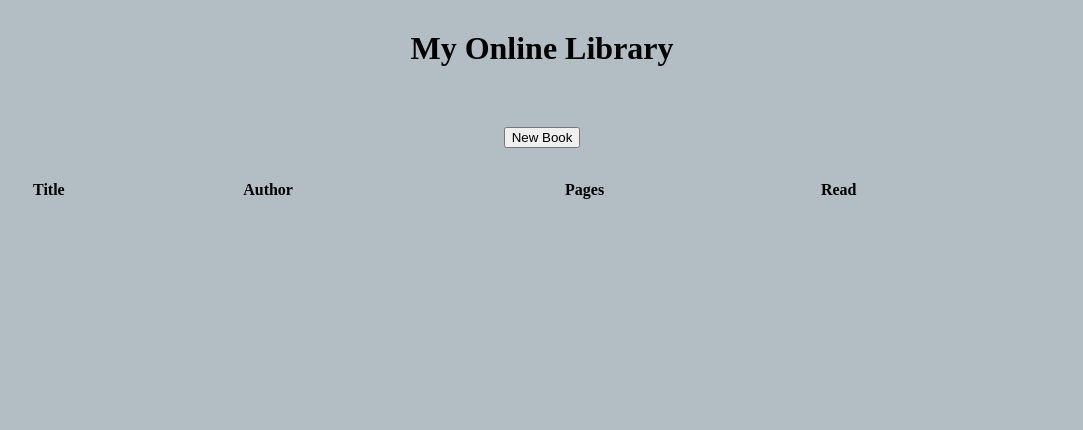
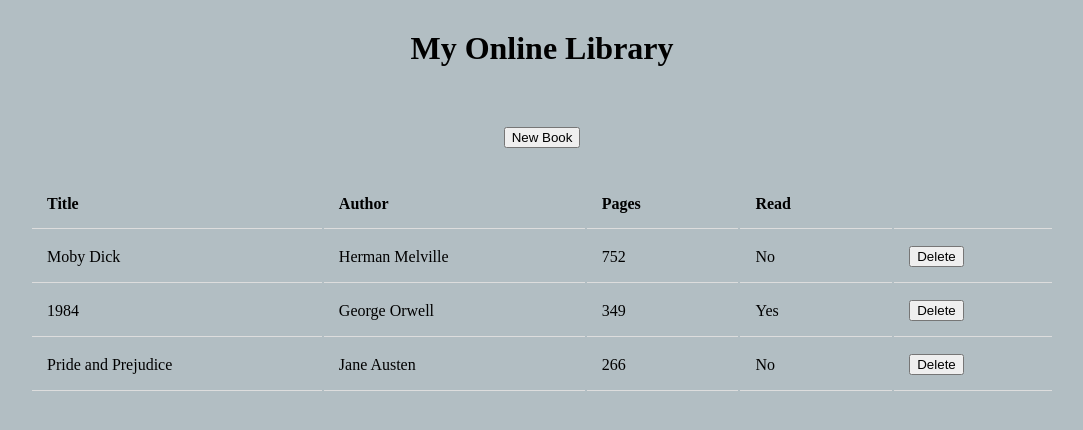
Before and after one commit to Rolomza/small-library-app, a plain HTML site: page index.html in a window 1280 px wide. Shown: the whole page, without its empty margins (98-1181 px from the left). Drawn offline with Linux system fonts and the light colour scheme.

Commit message:
render function

```diff
--- a/index.html
+++ b/index.html
@@ -13,10 +13,11 @@
         <button class="btn add-btn">New Book</button>
         <table class="main-table">
         <tr>
-            <th>Title</th>
-            <th>Author</th>
-            <th>Pages</th>
-            <th>Read</th>
+            <th id="book-title">Title</th>
+            <th id="book-author">Author</th>
+            <th id="book-pages">Pages</th>
+            <th id="status">Read</th>
+            <th id="options"></th>
         </tr>
         </table>
     </div>
--- a/script.js
+++ b/script.js
@@ -2,7 +2,7 @@ let myLibrary = [];
 
 function Book(title,author, pages, read) {
     this.title = title;
-    this.authot = author;
+    this.author = author;
     this.pages = pages;
     this.read = read;
 }
@@ -23,7 +23,9 @@ const createDeleteButton = (row) => {
     let deleteButton = document.createElement('button')
     deleteButton.classList.add('delete-btn')
     deleteButton.textContent = 'Delete'
-    row.appendChild(deleteButton)
+    let td = document.createElement('td')
+    td.appendChild(deleteButton)
+    row.appendChild(td)
 }
 
 const createNewRow = (arr) => {
@@ -53,9 +55,9 @@ const newBook = () => {
 
 function removeBook(e) {
     if(e.target.className === 'delete-btn') {
-        let bookTitle = e.target.parentNode.firstElementChild.textContent
+        let bookTitle = e.target.parentNode.parentNode.firstElementChild.textContent
         removeBookFromLibrary(bookTitle)
-        table.removeChild(e.target.parentNode)
+        table.removeChild(e.target.parentNode.parentNode)
     }
     console.log(myLibrary)
 }
@@ -65,3 +67,18 @@ table.addEventListener('click', removeBook)
 
 const addBookBtn = document.querySelector('.add-btn')
 addBookBtn.addEventListener('click', newBook)
+
+myLibrary.push( new Book('Moby Dick', 'Herman Melville', 752, 'No'))
+myLibrary.push( new Book('1984', 'George Orwell', 349, 'Yes'))
+myLibrary.push( new Book('Pride and Prejudice', 'Jane Austen', 266, 'No'))
+
+const render = (arr) => {
+    let firstRender = []
+    arr.forEach(book => {
+        firstRender.push(book.title, book.author, book.pages, book.read)
+        createNewRow(firstRender)
+        firstRender = []
+    })
+}
+console.log(myLibrary)
+render(myLibrary)
--- a/styles.css
+++ b/styles.css
@@ -28,5 +28,19 @@ body {
 }
 
 tbody {
+    border-bottom: 1px solid #ddd;
+}
+
+th, td {
+    padding: 15px;
     text-align: left;
+    border-bottom: 1px solid #ddd;
 }
+
+#book-pages {
+    width: 15%;
+}
+
+#status {
+    width: 15%;
+}
```
